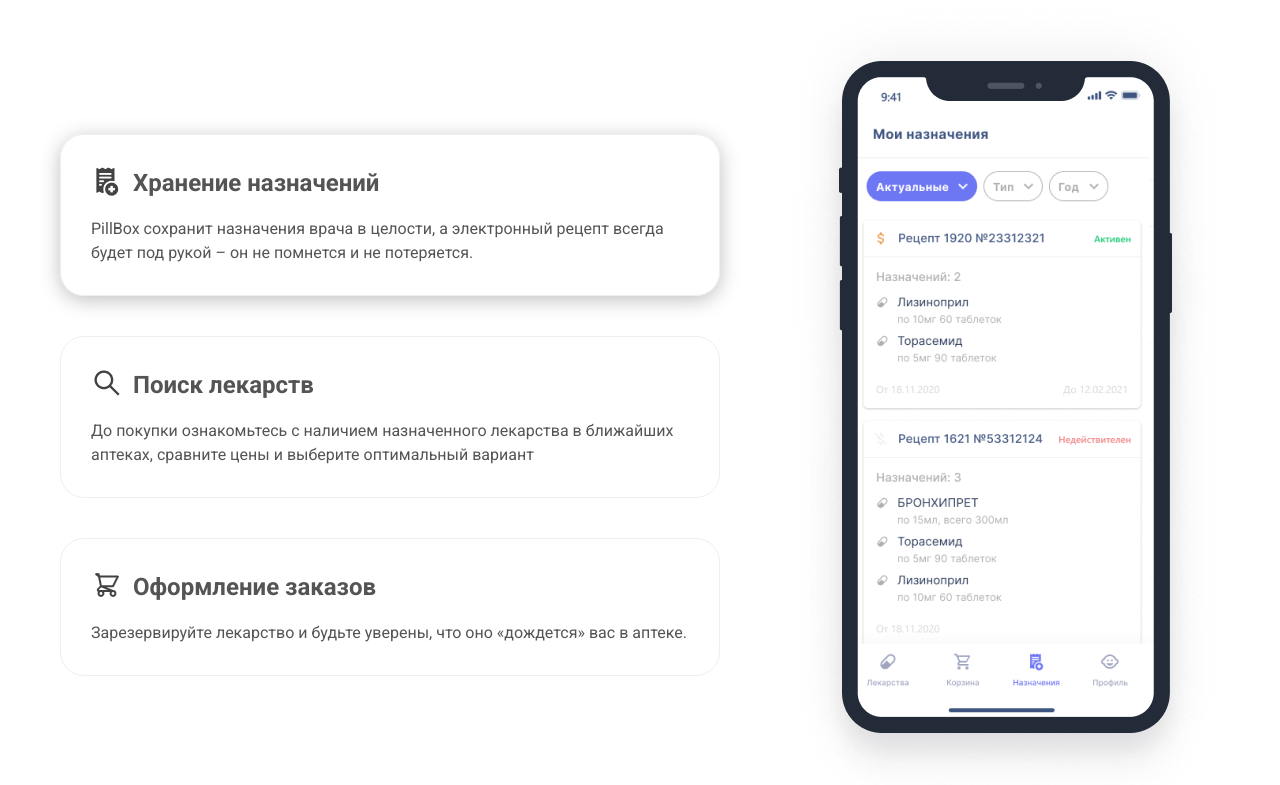
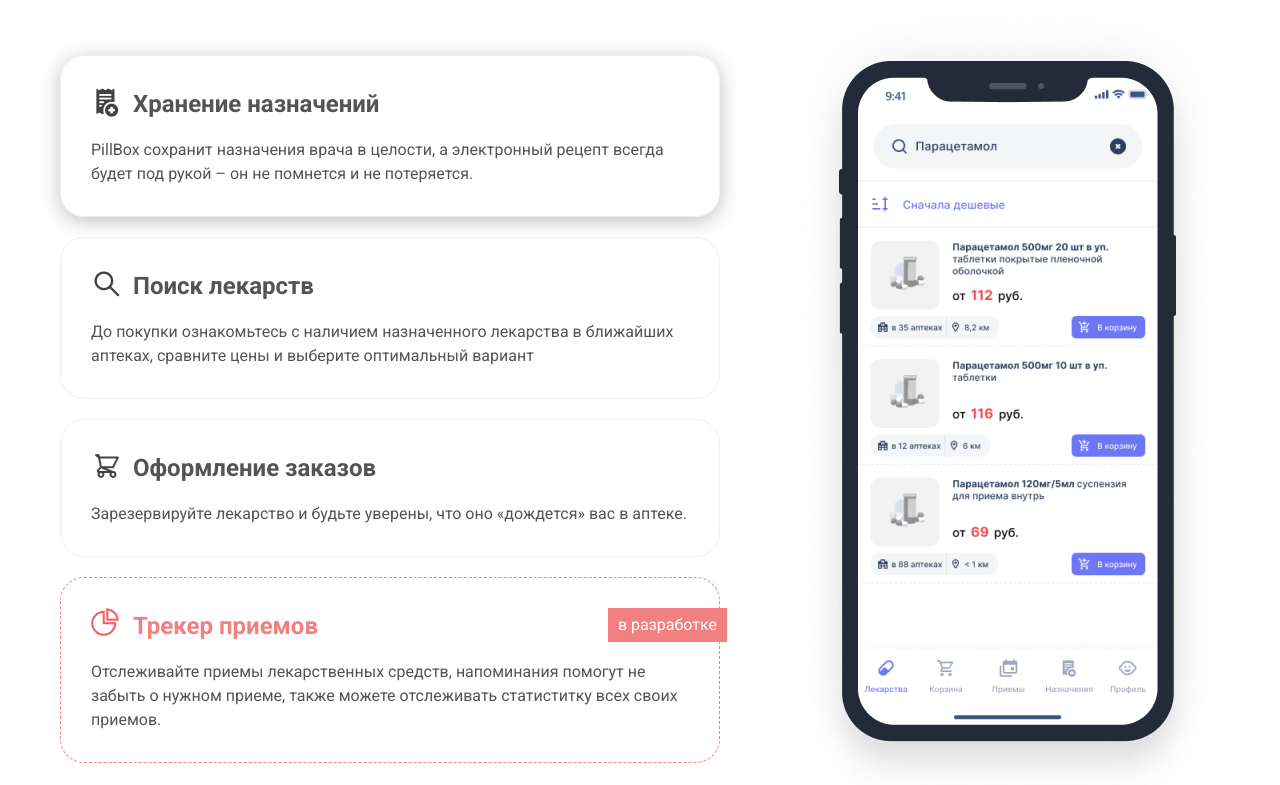
Before and after one commit to pillboxes/pillboxes.github.io, a website: page src/pug/index.pug in a window 1280 px wide. Shown: the part 1975-2760 px from the top of the page. Drawn offline with nearby package versions, Linux system fonts and the light colour scheme; files that its build step writes are made by us from their sources; files whose address does not match are found by name.

Commit message:
Замена картинок + четвертая вкладка

```diff
--- a/src/pug/includes/tabs.pug
+++ b/src/pug/includes/tabs.pug
@@ -4,6 +4,7 @@
         input(type="radio" id="tab1" name="css-tabs" checked)
         input(type="radio" id="tab2" name="css-tabs")
         input(type="radio" id="tab3" name="css-tabs")
+        input(type="radio" id="tab4" name="css-tabs")
 
         .t-list
 
@@ -21,12 +22,22 @@
                         h4 Оформление заказов
                         p Зарезервируйте лекарство и будьте уверены, что оно «дождется» вас в аптеке.
 
+                li.tab.future
+                    label(for="tab4")
+                        h4
+                            | Трекер приемов
+                            span в разработке
+                        p Отслеживайте приемы лекарственных средств, напоминания помогут не забыть о нужном приеме, также можете отслеживать статиститку всех своих приемов.
+
             .t-img
                 .tab-content
-                    img(src="./img/tabs/safe.png")
+                    img(src="./img/tabs/1.png")
 
                 .tab-content
-                    img(src="./img/tabs/search-pills.png")
+                    img(src="./img/tabs/2.png")
 
                 .tab-content
-                    img(src="./img/tabs/check.png")
+                    img(src="./img/tabs/3.png")
+
+                .tab-content
+                    img(src="./img/tabs/4.png")
--- a/src/scss/includes/tabs.scss
+++ b/src/scss/includes/tabs.scss
@@ -29,7 +29,7 @@ h2.tabs-h {
   max-width: 700px;
   padding: 0;
   li {
-    padding: 20px;
+    padding: 10px 20px;
     & > label {
       display: block;
       padding: 30px;
@@ -69,6 +69,27 @@ h2.tabs-h {
   background: url("../img/tabs/t3.png") 0 0 no-repeat;
 }
 
+.tabs .tab:nth-of-type(4) label {
+  h4 {
+    background: url("../img/tabs/t4.png") 0 0 no-repeat;
+    color: #f28080;
+    display: block;
+    position: relative;
+    span {
+      position: absolute;
+      display: block;
+      top: 0;
+      right: -38px;
+      padding: 5px 10px;
+      background-color: #f28080;
+      color: #fff;
+      font-size: 16px;
+      font-weight: normal;
+    }
+  }
+  border: 1px dashed #f28080;
+}
+
 .tabbed [type="radio"]:nth-of-type(1):checked ~ .t-list .tabs .tab:nth-of-type(1) label,
 .tabbed [type="radio"]:nth-of-type(2):checked ~ .t-list .tabs .tab:nth-of-type(2) label,
 .tabbed [type="radio"]:nth-of-type(3):checked ~ .t-list .tabs .tab:nth-of-type(3) label,
```
Also changed, not shown: docs/css/style.css, docs/img/tabs/1.png (added), docs/img/tabs/2.png (added), docs/img/tabs/3.png (added), docs/img/tabs/4.png (added), docs/img/tabs/check.png (deleted), docs/img/tabs/safe.png (deleted), docs/img/tabs/search-pills.png (deleted), docs/img/tabs/t4.png (added), docs/index.html.
